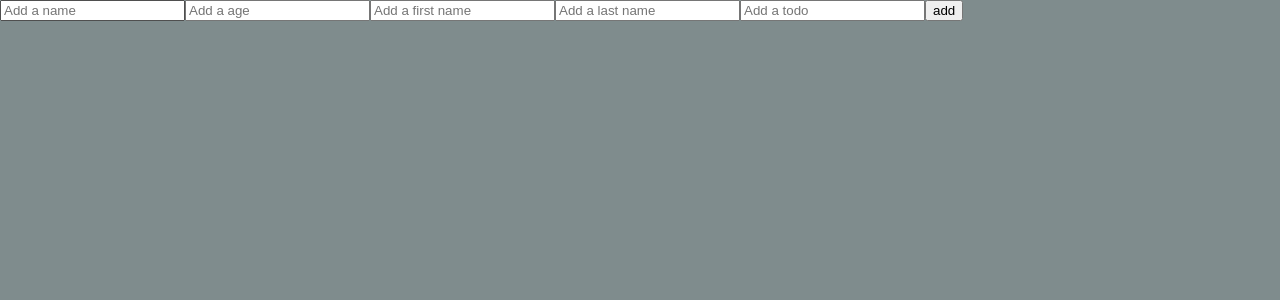
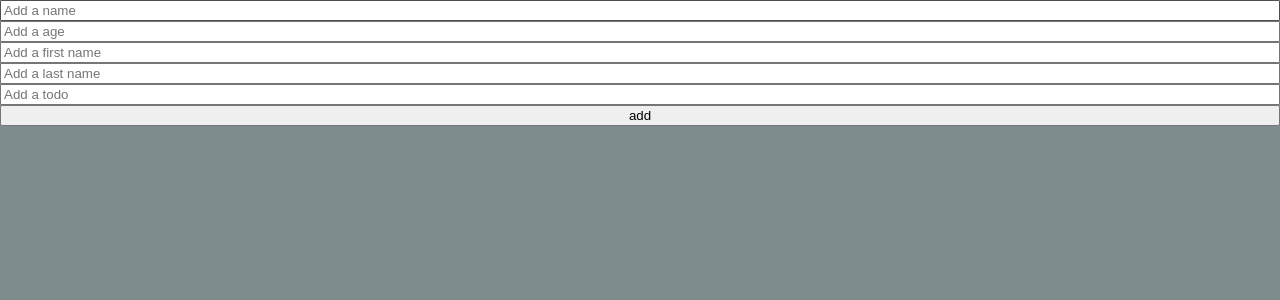
Before and after one commit to devheedoo/react-masterclass, a React (Create React App) app: page / in a window 1280 px wide. Shown: the top 300 px of the page. Built offline with nearby package versions, Linux system fonts and the light colour scheme.

Commit message:
style: Add flex with column direction

```diff
--- a/src/TodoList.tsx
+++ b/src/TodoList.tsx
@@ -1,16 +1,16 @@
-import { useForm } from "react-hook-form";
+import { useForm } from 'react-hook-form';
 
 function TodoList() {
   const { register } = useForm();
 
   return (
     <div>
-      <form>
-        <input {...register("name")} placeholder="Add a name" />
-        <input {...register("age")} placeholder="Add a age" />
-        <input {...register("firstName")} placeholder="Add a first name" />
-        <input {...register("lastName")} placeholder="Add a last name" />
-        <input {...register("todo")} placeholder="Add a todo" />
+      <form style={{ display: 'flex', flexDirection: 'column' }}>
+        <input {...register('name')} placeholder="Add a name" />
+        <input {...register('age')} placeholder="Add a age" />
+        <input {...register('firstName')} placeholder="Add a first name" />
+        <input {...register('lastName')} placeholder="Add a last name" />
+        <input {...register('todo')} placeholder="Add a todo" />
         <button>add</button>
       </form>
     </div>
```
